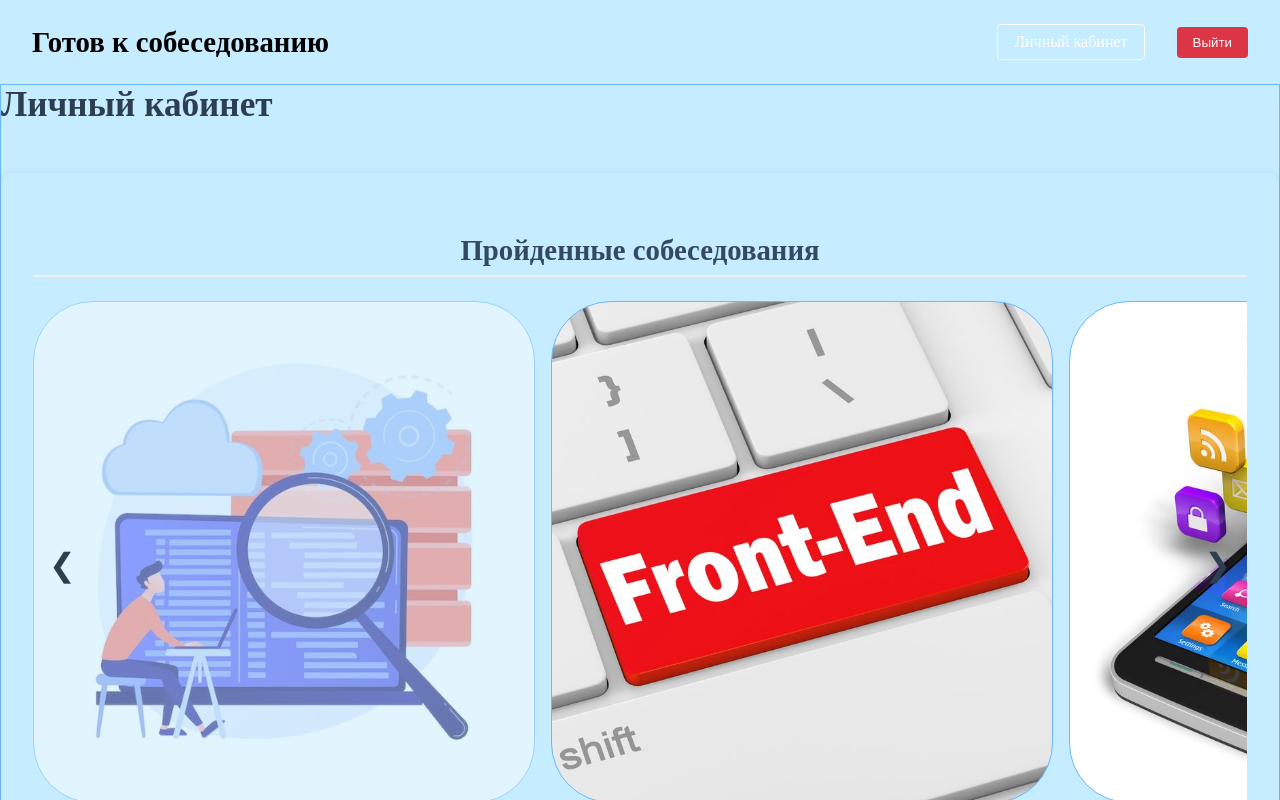
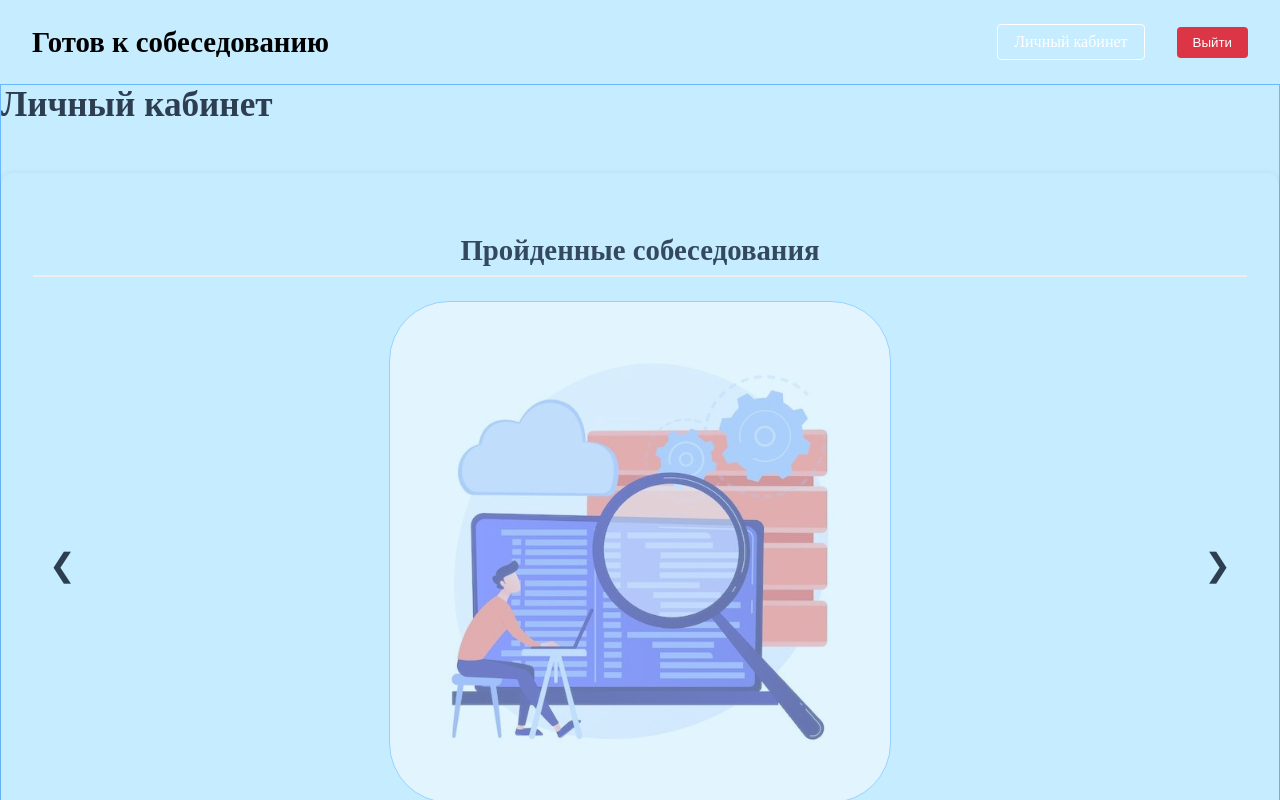
Before and after one commit to trinner01/diplomInterview, a Vue app: page /cabinet in a window 1280 px wide. Shown: the top 800 px of the page. Built offline with nearby package versions, Linux system fonts and the light colour scheme; sample sign-in values are in the browser's storage.

Commit message:
made working carousel
prosto kaif

```diff
--- a/src/views/UserCabinet.vue
+++ b/src/views/UserCabinet.vue
@@ -11,15 +11,11 @@ const cards = [
 const currentCard = ref(0); // Начинаем с первой карточки
 
 const nextCard = () => {
-  if (currentCard.value < cards.length - 1) {
-    currentCard.value += 1;
-  }
+  currentCard.value = (currentCard.value + 1) % cards.length;
 };
 
 const prevCard = () => {
-  if (currentCard.value > 0) {
-    currentCard.value -= 1;
-  }
+  currentCard.value = (currentCard.value - 1 + cards.length) % cards.length;
 };
 </script>
 
@@ -33,7 +29,10 @@ const prevCard = () => {
       <section class="interviews-section">
         <h3>Пройденные собеседования</h3>
         <div class="carousel">
-          <div class="interview-cards" :style="{ transform: `translateX(${-currentCard * 370}px)` }">
+          <div
+            class="interview-cards"
+            :style="{ transform: `translateX(-${currentCard * 100}%)` }"
+          >
             <div
               v-for="(card, index) in cards"
               :key="index"
@@ -99,12 +98,11 @@ h3 {
 .interview-cards {
   display: flex;
   transition: transform 0.5s ease; /* Плавный переход */
-  gap: 1rem; /* Расстояние между карточками */
-  width: max-content; /* Ширина контейнера равна сумме ширины всех карточек */
+  width: 100%; /* Ширина контейнера */
 }
 
 .card-container {
-  flex: 0 0 500px; /* Фиксированная ширина карточки */
+  flex: 0 0 100%; /* Каждая карточка занимает 100% ширины */
   display: flex;
   flex-direction: column;
   align-items: center;
```
